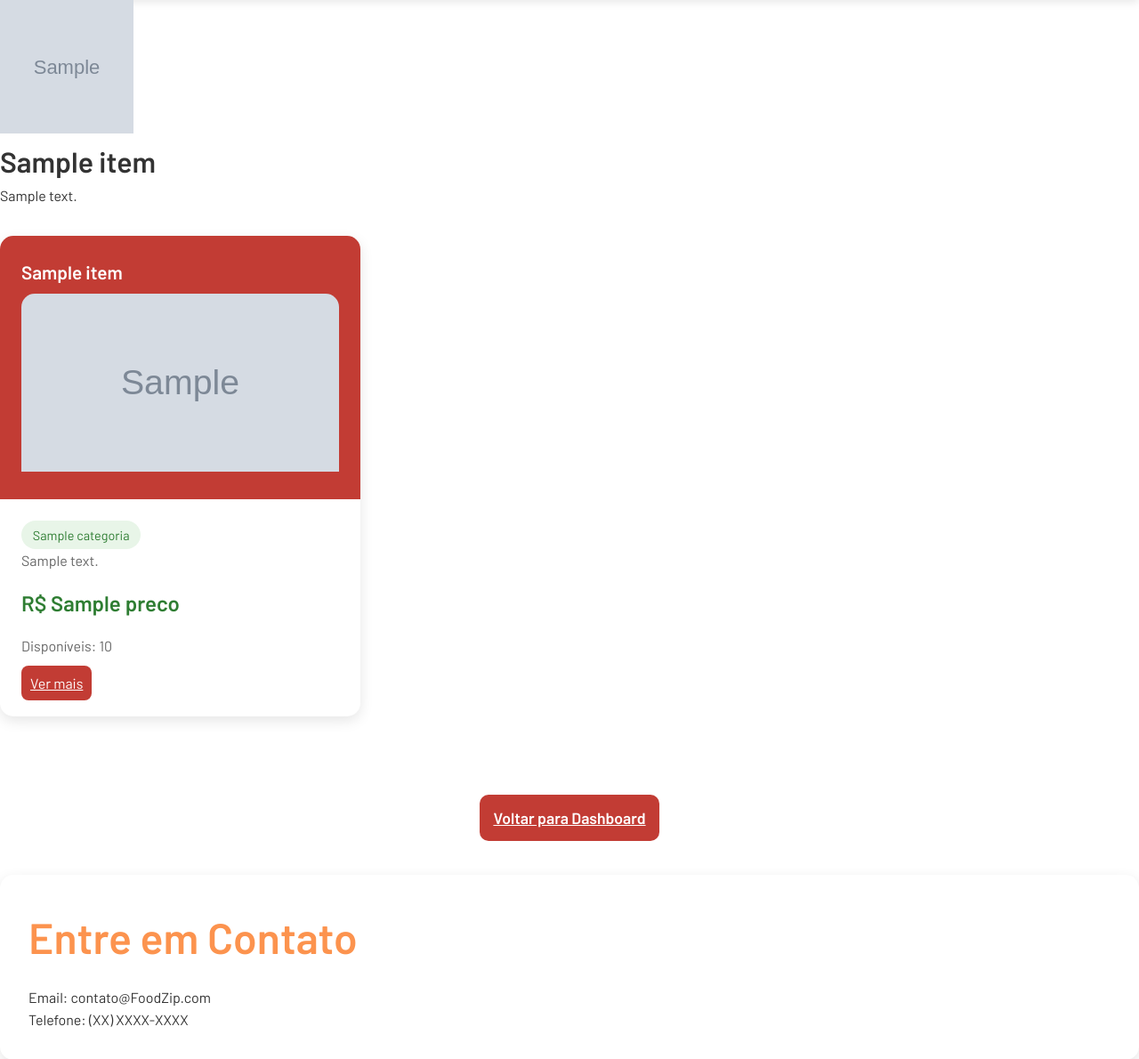
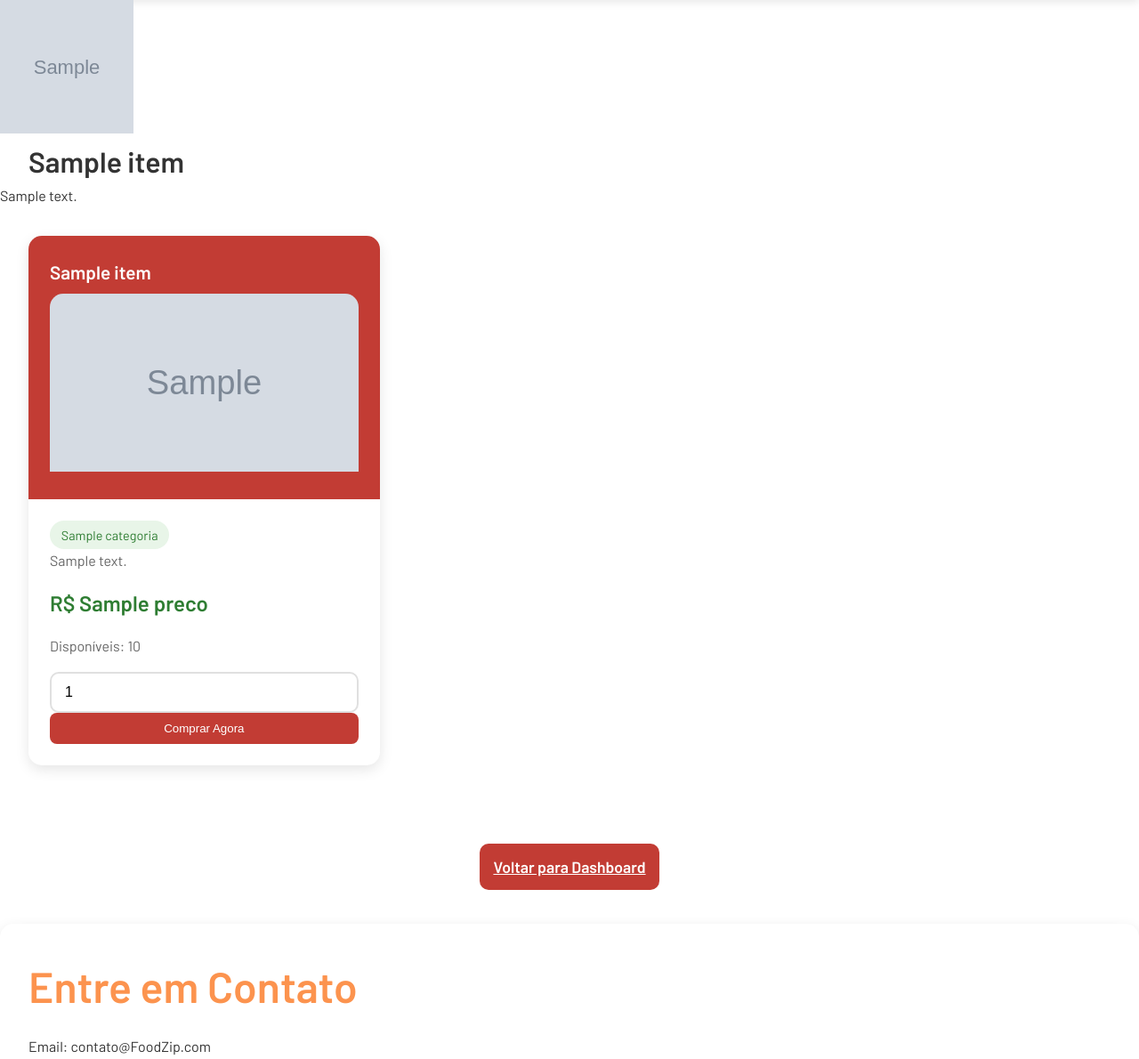
Before and after one commit to ThalesHenri/EcoFront, a Django app: page /estabelecimento/1/ in a window 1280 px wide; the page is wider, and only the part inside the window is pictured. Shown: the part 89-1279 px from the top of that part at 89% size. Run offline with Django 5.2, Linux system fonts and the light colour scheme; tables that the repository leaves empty hold one stand-in row (values such as "Sample post"); grey boxes marked "Sample" are stand-in pictures; a database or web service that is not in the repository returns one stand-in record (values such as "Sample title"); data that the repository does not hold is empty.

Commit message:
[Aleraçoes feitas em todo o site](reviews finais) agora os pedidos recebem a quantidade

```diff
--- a/siteDjango/main/static/css/style.css
+++ b/siteDjango/main/static/css/style.css
@@ -154,6 +154,18 @@ nav ul li a:hover {
     margin-bottom: 1rem;
 }
 /* Forms */
+.form-number-input {
+    width: 100%;
+    padding: 12px 15px;
+    border: 2px solid #e0e0e0;
+    border-radius: 10px;
+    font-size: 1rem;
+    transition: border-color 0.3s ease;
+}
+
+.form-number-input:focus {
+    border-color: var(--cor-primaria);
+}
 .form-container {
     min-height: 80vh;
     display: flex;
@@ -308,6 +320,7 @@ nav ul li a:hover {
     grid-template-columns: repeat(auto-fill, minmax(300px, 1fr));
     gap: 2rem;
     margin-top: 2rem;
+    margin-left: 2rem;
 }
 
 .card {
--- a/siteDjango/main/templates/main/estabelecimento.html
+++ b/siteDjango/main/templates/main/estabelecimento.html
@@ -10,7 +10,7 @@
         <img src="{{ vendedor.imagem }}"
              alt="{{ vendedor.nome_empresa }} foto"
              class="rounded-circle shadow" width="150" height="150">
-        <h1 class="mt-3">{{ vendedor.nome_empresa }}</h1>
+        <h1 style="margin-left: 2rem;">{{ vendedor.nome_empresa }}</h1>
         <p class="text-muted">{{ vendedor.descricao }}</p>
     </div>
 
@@ -30,13 +30,17 @@
                     <i class="fas fa-ice-cream fa-lg"></i>
                 {% endif %}
             </div>
+            <form action="{% url 'fazer_pedido' pacote.id %}" method="post">
                 <div class="card-body">
                     <span class="category-badge">{{ pacote.categoria }}</span>
                     <p>{{ pacote.descricao|truncatechars:120 }}</p>
                     <div class="price">R$ {{ pacote.preco }}</div>
                     <p class="text-muted small">Disponíveis: {{ pacote.quant_disponivel }}</p>
-                <a href="#" class="btn-card">Ver mais</a>
+                    <input type="number" name="quantidade" min="1" max="{{ pacote.quant_disponivel }}" value="1" class="form-number-input">
+                    {% csrf_token %}
+                    <button type="submit" class="btn-card">Comprar Agora</button>
                 </div>
+            </form>
         </div>
         {% empty %}
         <div class="col-12 text-center">
--- a/siteDjango/main/views.py
+++ b/siteDjango/main/views.py
@@ -369,7 +369,7 @@ def fazer_pedido(request, pacote_id):
     tipo = get_user_type_from_token(access_token)
     user_id = get_user_id_from_token(access_token)
     headers = {'Authorization': f'Bearer {access_token}'}
-
+    quantidade = request.POST.get('quantidade')
     if tipo != 'comprador':
         return redirect('dashboard_vendedor')
 
@@ -393,9 +393,11 @@ def fazer_pedido(request, pacote_id):
                 'comprador': comprador['id'],
                 'pacote': pacote['id'],
                 'preco_total': pacote['preco'],
+                'quantidade': quantidade,
                 'status_pagamento': 'Pendente',
                 'status_pedido': 'Em andamento'  # Inicialmente vazio
             }
+            print(data)
             r = requests.post(API_ENDPOINT + 'pedidos/', data=data, headers=headers)
             print(headers)
             if r.status_code != 201:
@@ -533,7 +535,6 @@ def editar_pacote(request, pacote_id):
         if r.status_code == 200:
             messages.success(request, 'Pacote atualizado com sucesso!')
             print("pacotes atualizados com sucesso!")
-            print(imagem.name)
             return redirect('meus_pacotes')
         else:
             messages.error(request, f'Erro ao atualizar o pacote: {r.text}')
```
Lines whose indentation alone changed are shown as unchanged.
